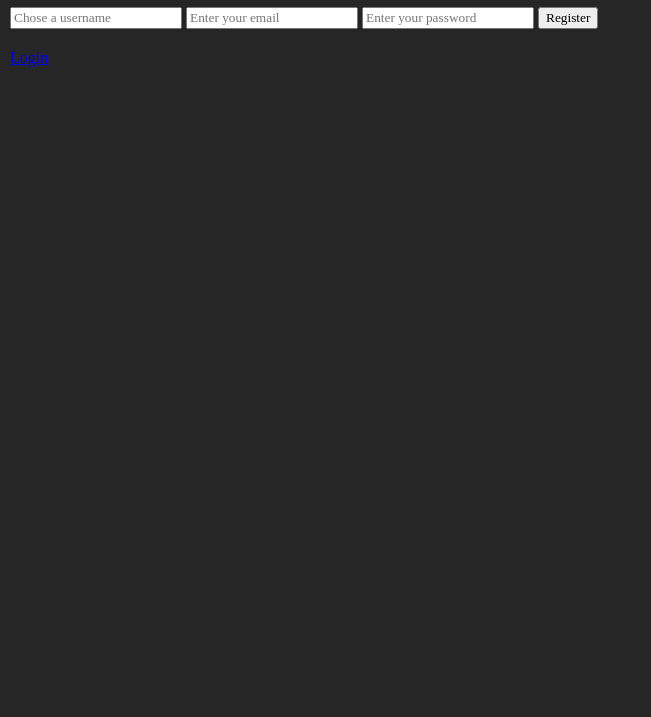
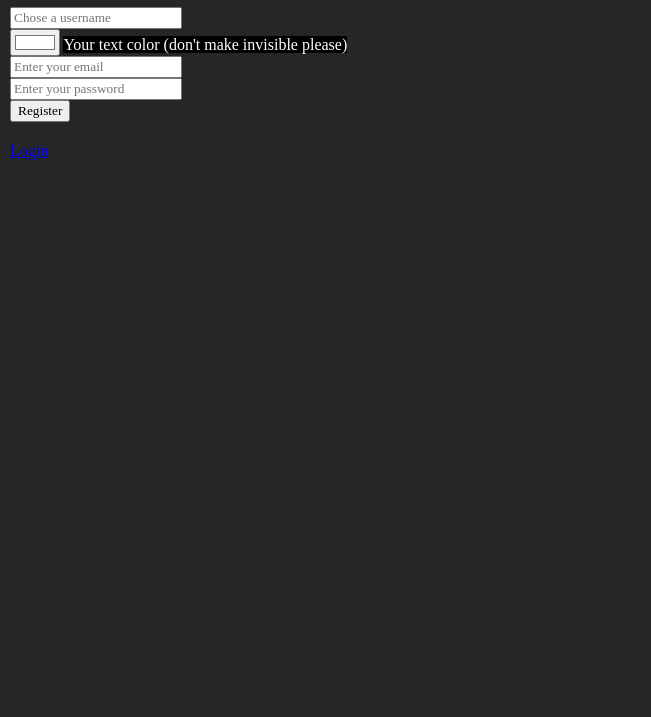
Before and after one commit to Kiwian232/ProtoCall, a website: page client/register.html in a window 1280 px wide. Shown: the part 83-800 px from the top of the page, without its empty margins (0-651 px from the left). Drawn offline with nearby package versions, Linux system fonts and the light colour scheme; no server answers.

Commit message:
add colors + fix colors

```diff
--- a/client/register.html
+++ b/client/register.html
@@ -8,9 +8,11 @@
 	<body>
 		<div id="heading">
 			<h1>ProtoCall Chatting - Register</h1>
-			<input id="username" placeholder="Chose a username"/>
- 			<input id="email" placeholder="Enter your email"/>
-			<input id="password" placeholder="Enter your password"/>
+			<input id="username" placeholder="Chose a username"/><br>
+			<input id="color" type="color" value="#ffffff"/>
+			<label id="colorlabel" for="color" style="background-color: black;">Your text color (don't make invisible please)</label><br>
+ 			<input id="email" placeholder="Enter your email"/><br>
+			<input id="password" placeholder="Enter your password"/><br>
   			<button onclick="register()">Register</button>
 		</div>
 
--- a/client/user.js
+++ b/client/user.js
@@ -9,6 +9,10 @@ setInterval(function() {
 		}
 	}
 }, 100);
+
+setInterval(function() {
+	document.getElementById("colorlabel").style.color = document.getElementById("color").value;
+}, 10);
 
 socket.on("connect", () => {
 	console.log("Connected!");
@@ -25,7 +29,7 @@ socket.on("user_idreturn", (userID) => {
 function register() {
 	var username = document.getElementById("username").value;
 	var email = document.getElementById("email").value;
-	var color = "white";
+	var color = document.getElementById("color").value.slice(1);
 	var password = document.getElementById("password").value;
 	console.log(username, email, password)
 	socket.emit("user_register", username, color, email, password);
```
Also changed, not shown: 1 other file.
